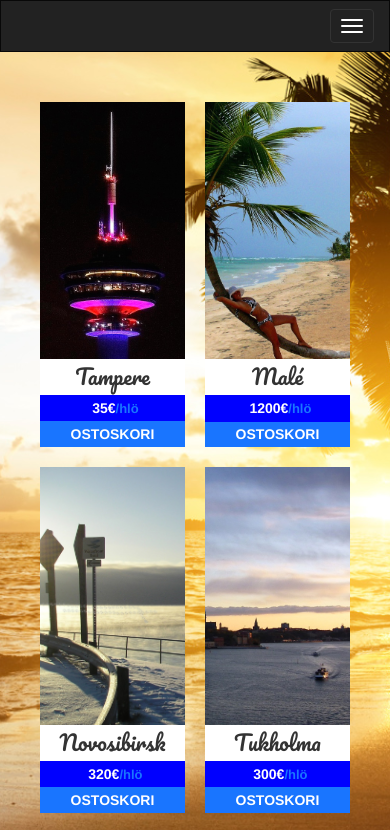
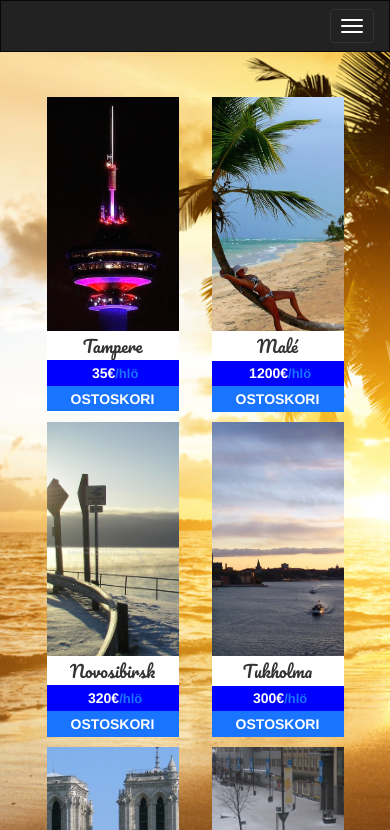
Before and after one commit to bodhisatva/whee, a website: page app/views/index.html in a window 390 px wide. Shown: the top 830 px of the page. Drawn offline with nearby package versions, Linux system fonts and the light colour scheme; some packages are replaced by stand-ins of ours; files whose address does not match are found by name.

Commit message:
mobile less styling

```diff
--- a/public/css/app.css
+++ b/public/css/app.css
@@ -70,6 +70,11 @@ body .col-xs-15 {
   background-color: #FFFFFF;
   text-align: center;
 }
+@media (max-width: 400px) {
+  .city-names {
+    font-size: 1.2em;
+  }
+}
 .col-xs-6 {
   text-align: center;
   padding: 10px;
@@ -85,6 +90,14 @@ body .col-xs-15 {
   color: #1975FF;
   font-size: 13px;
 }
+@media (max-width: 768px) {
+  .col-xs-6 {
+    width: 40%;
+    float: left;
+    padding: 5px 0;
+    margin: 0 5%;
+  }
+}
 
 .shopping-cart {
   background-color: #1975FF;
--- a/public/modules/core/services/cities.service.js
+++ b/public/modules/core/services/cities.service.js
@@ -1,3 +1,4 @@
+/*Reading City JSON file*/
  'use strict'
 
  var app = angular.module('app');
--- a/public/modules/destinations/css/destinations.less
+++ b/public/modules/destinations/css/destinations.less
@@ -4,6 +4,9 @@
   padding: 2% 0;
   background-color: #FFFFFF;
   text-align: center;
+  @media (max-width: 400px) {
+   font-size: 1.2em;
+  }
 }
 .col-xs-6 {
   text-align: center;
@@ -19,4 +22,10 @@
       font-size: 13px;
     }
   }
+  @media (max-width: 768px) {
+    width: 40%;
+    float: left;
+    padding: 5px 0;
+    margin: 0 5%
+  }
 }
--- a/public/modules/destinations/views/destinations.row.html
+++ b/public/modules/destinations/views/destinations.row.html
@@ -1,7 +1,8 @@
-<!--First destination column-->
+<!--Cities-->
 <div class="row" data-ng-controller="HomeCtrl">
   <div class="col-sm-15 col-xs-6 " data-ng-repeat="city in cityInformation">
-      <img class="img-responsive" data-ng-src="{{city.image}}" alt="tampere">
+    <!--Rivitysongelma-->
+    <img class="img-responsive" data-ng-src="{{city.image}}" alt="tampere">
     <div class="city-names">
       {{city.name}}
     </div>
```
Also changed, not shown: public/modules/core/views/header.html (+1 -0 lines), public/modules/shoppingCartButton/views/shopping.cart.button.html (+1 -0 lines), public/modules/core/css/header.less (line endings or trailing spaces), public/modules/core/css/home.less (line endings or trailing spaces), public/modules/shoppingCartButton/css/shopping.cart.button.less (line endings or trailing spaces).
